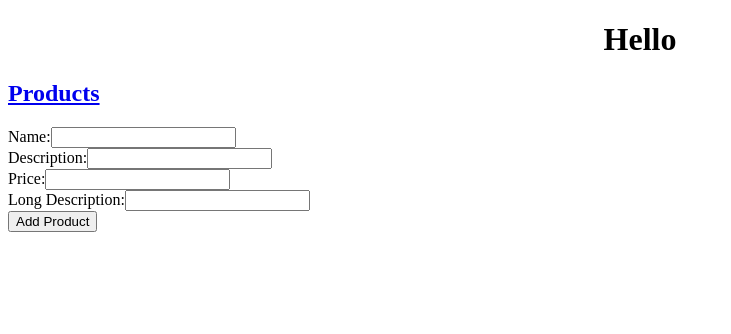
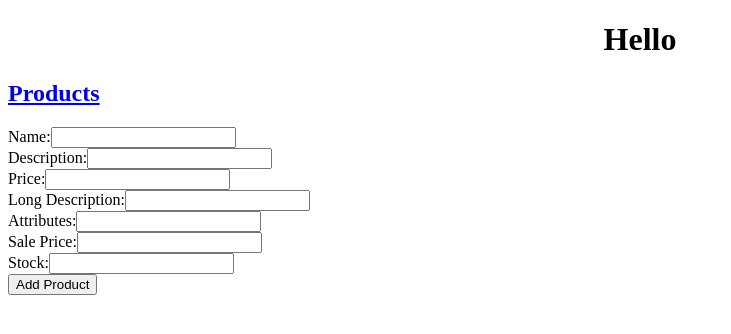
Before and after one commit to Nirvana2299/Product-test-MERN, a React (Create React App) app: page / in a window 1280 px wide. Shown: the top 334 px of the page, without its empty margins (0-731 px from the left). Built offline with nearby package versions, Linux system fonts and the light colour scheme.

Commit message:
modified:   src/Pages/Home.js

```diff
--- a/src/Pages/Home.js
+++ b/src/Pages/Home.js
@@ -1,7 +1,19 @@
+import { useState } from 'react';
 import './../styles.css'
-import { Link } from 'react-router-dom'
+import { Link, useNavigate } from 'react-router-dom'
+
 
 export default function Home() {
+    const [formValues, setFormValues] = useState({
+        name: '',
+        description: '',
+        price: '',
+        longDescription: '',
+        attributes: '',
+        salePrice: '',
+        stock: '',
+    });
+    const navigate = useNavigate()
     const handleSubmit = async (event) => {
         event.preventDefault();
 
@@ -10,7 +22,11 @@ export default function Home() {
             name: formData.get('name'),
             description: formData.get('description'),
             price: parseFloat(formData.get('price')),
-            longDescription: formData.get('longDescription')
+            longDescription: formData.get('longDescription'),
+            attributes: formData.get('attributes'),
+            salePrice: formData.get('salePrice'),
+            stock: parseFloat(formData.get('stock')),
+
         };
 
         try {
@@ -25,7 +41,7 @@ export default function Home() {
             if (!response.ok) {
                 throw new Error('Failed to add product');
             }
-
+            navigate(0)
             // Product added successfully, you can perform additional actions here
             console.log('Product added successfully');
         } catch (error) {
@@ -47,22 +63,51 @@ export default function Home() {
                 <form onSubmit={handleSubmit} className='input-form'>
                     <label>
                         Name:
-                        <input type="text" name="name" />
+                        <input value={formValues.name} type="text" name="name"
+                            onChange={(e) => setFormValues({ ...formValues, name: e.target.value })}
+                        />
                     </label>
                     <br />
                     <label>
                         Description:
-                        <input type="text" name="description" />
+                        <input value={formValues.description} type="text" name="description"
+                            onChange={(e) => setFormValues({ ...formValues, description: e.target.value })}
+                        />
                     </label>
                     <br />
                     <label>
                         Price:
-                        <input type="number" name="price" />
+                        <input value={formValues.price} type="number" name="price"
+                            onChange={(e) => setFormValues({ ...formValues, price: e.target.value })}
+                        />
                     </label>
                     <br />
                     <label>
                         Long Description:
-                        <input type="text" name="longDescription" />
+                        <input value={formValues.longDescription} type="text" name="longDescription"
+                            onChange={(e) => setFormValues({ ...formValues, longDescription: e.target.value })}
+                        />
+                    </label>
+                    <br />
+                    <label>
+                        Attributes:
+                        <input value={formValues.attributes} type="text" name="attributes"
+                            onChange={(e) => setFormValues({ ...formValues, attributes: e.target.value })}
+                        />
+                    </label>
+                    <br />
+                    <label>
+                        Sale Price:
+                        <input value={formValues.salePrice} type="number" name="salePrice"
+                            onChange={(e) => setFormValues({ ...formValues, salePrice: e.target.value })}
+                        />
+                    </label>
+                    <br />
+                    <label>
+                        Stock:
+                        <input value={formValues.stock} type="number" name="stock"
+                            onChange={(e) => setFormValues({ ...formValues, stock: e.target.value })}
+                        />
                     </label>
                     <br />
                     <button type="submit">Add Product</button>
```
